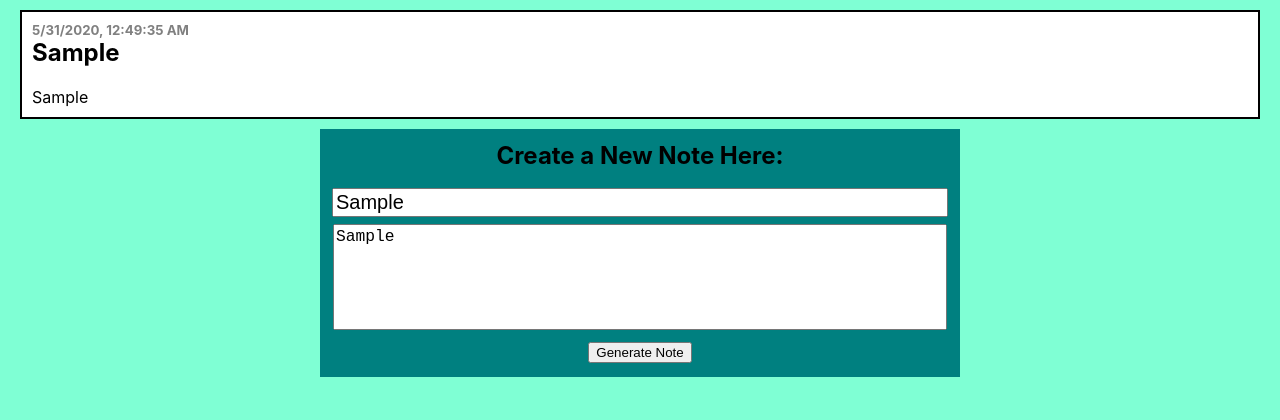
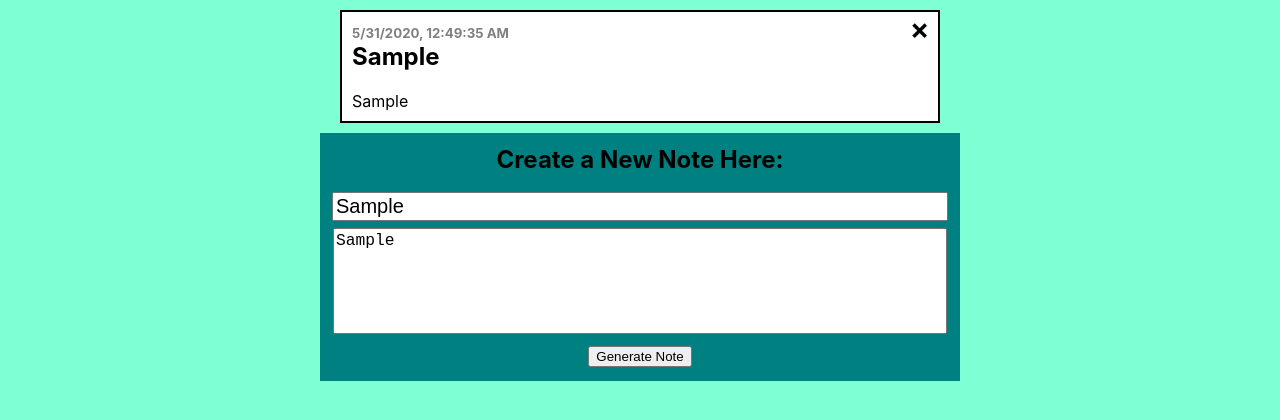
Before and after one commit to mc2522/Notetaking_App, a React (Create React App) app: page / in a window 1280 px wide. Both pictures are taken after typing "Sample", "Sample" into the empty fields and a click on the button "Generate Note". Shown: the top 420 px of the page. Built offline with nearby package versions, Linux system fonts and the light colour scheme.

Commit message:
Can now delete notes

```diff
--- a/src/App.js
+++ b/src/App.js
@@ -13,9 +13,15 @@ class App extends React.Component {
 			count: 0
 		}
 		this.handleSubmit = this.handleSubmit.bind(this)
+		this.handleDelete = this.handleDelete.bind(this)
 	}
 
-	// this method handles submits from the createNote form
+	/**
+	 * This method handles submits from the createNote form
+	 * @param event			return value from onSubmit in form
+	 * @param childTitle	title from the createNote component's state
+	 * @param childText		text from the createNote component's state
+	 */
 	handleSubmit(event, childTitle, childText) {
 		event.preventDefault()
 		const tempNotes = this.state.notes
@@ -38,10 +44,26 @@ class App extends React.Component {
 		console.log(this.state.notes)
 	}
 
+	/**
+	 * This method handles deleting notes by onClick in Note
+	 * @event		return value from onClick
+	 * @param id	id of note to delete from notes in the state
+	 */
+	handleDelete(event, id) {
+		event.preventDefault()
+		let tempNotes = this.state.notes
+		// loops through the state's notes array and finds the note with the provided id and deletes it
+		for (let index = 0; index < tempNotes.length; index++) {
+			if (tempNotes[index].id === id)
+				tempNotes.splice(index, 1)
+		}
+		this.setState({notes: tempNotes})
+	}
+
 	render() {
 		// maps the notes in state to another array with every element as a component
 		const noteComponents = this.state.notes.map((note) => {
-			return <Note key={note.id} title={note.title} text={note.text} />
+			return <Note key={note.id.toString()} id={note.id} title={note.title} text={note.text} handleDelete={this.handleDelete} />
 		})
 
 		return (
--- a/src/CreateNote.js
+++ b/src/CreateNote.js
@@ -30,7 +30,7 @@ class CreateNote extends Component {
             <form onSubmit={(event) => this.props.handleSubmit(event, this.state.title, this.state.text)}>
                 <h2 className="createHeader">Create a New Note Here:</h2>
                 {/* input and textarea are for title and text of the user's choice */}
-                <input type="text" value={this.state.title} name="title" placeholder="Title" className="createTitle" onChange={this.handleChange} />
+                <input type="text" value={this.state.title} name="title" placeholder="Title" className="createTitle" onChange={this.handleChange} required />
                 <textarea type="text" value={this.state.text} name="text" placeholder="Note" className="createText" onChange={this.handleChange} />
                 <button className="createButton">Generate Note</button>
             </form>
--- a/src/Note.css
+++ b/src/Note.css
@@ -1,8 +1,17 @@
+h5 {
+    display: inline;
+}
+
+.delete {
+    float: right;
+    outline: none;
+}
+
 .card {
     background-color: white;
     margin: 10px;
     padding: 10px;
-    width: 95%;
+    width: 45%;
     border: 2px solid black;
 }
 
--- a/src/Note.js
+++ b/src/Note.js
@@ -5,11 +5,14 @@ class Note extends Component {
     constructor(props) {
         super(props)
         this.state = {
-            id: this.props.key,
+            id: this.props.id,
             date: "",
             title: this.props.title,
-            text: this.props.text
+            text: this.props.text,
+            deleteImg: "./x-black.png"
         }
+        this.handleMouseEnter = this.handleMouseEnter.bind(this)
+        this.handleMouseLeave = this.handleMouseLeave.bind(this)
     }
 
     /**
@@ -23,11 +26,35 @@ class Note extends Component {
         })
     }
 
+    /**
+     * event handler that changes the x button's color when the mouse enters the button (hovering over)
+     */
+    handleMouseEnter() {
+        this.setState({deleteImg: "./x-red.jpg"})
+    }
+
+    handleMouseLeave() {
+        this.setState({deleteImg: "./x-black.png"})
+    }
+
     render() {
         return (
             // note card displays all necessary information with date, title, and text of note
             <div className="card">
-                <h5 className="date">{this.state.date}</h5>
+                <div className="top-bar">
+                    <h5 className="date">{this.state.date}</h5>
+                    <input
+                        type="image"
+                        src={this.state.deleteImg}
+                        className="delete"
+                        alt="delete"
+                        onMouseEnter={this.handleMouseEnter}
+                        onMouseLeave={this.handleMouseLeave}
+                        onClick={(event) => this.props.handleDelete(event, this.state.id)}
+                        height="17"
+                        width="17"
+                    />
+                </div>
                 <h2 className="title">{this.state.title}</h2>
                 <p className="text">{this.state.text}</p>
             </div>
```
Also changed, not shown: public/x-black.png (added), public/x-red.jpg (added).
